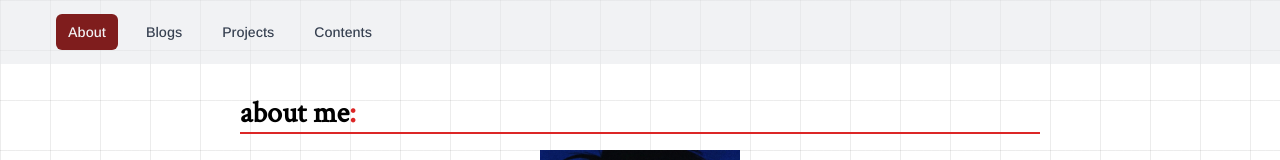
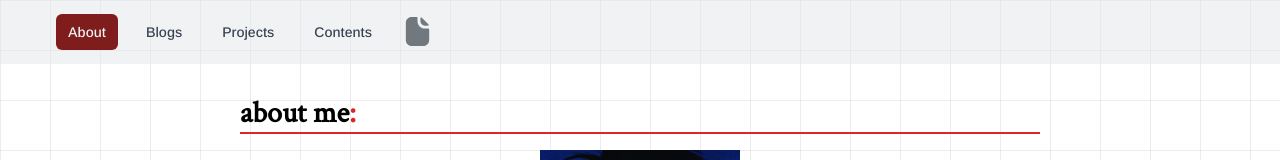
Before and after one commit to zlrkw11/zl-v2, a Next.js app: page / in a window 1280 px wide. Shown: the top 160 px of the page. Built offline with nearby package versions, Linux system fonts and the light colour scheme.

Commit message:
feat: cv link with icon

```diff
--- a/app/components/Navbar.tsx
+++ b/app/components/Navbar.tsx
@@ -8,6 +8,10 @@ import {
 import { Bars3Icon, BellIcon, XMarkIcon } from "@heroicons/react/24/outline";
 import { Arimo } from "next/font/google";
 import { usePathname } from "next/navigation";
+import Link from "next/link";
+import Image from "next/image";
+import cv from "../../public/assets/file-text-clean-svgrepo-com.svg";
+
 const ArimoFont = Arimo({
   subsets: ["latin"],
   weight: "500",
@@ -59,13 +63,22 @@ export default function Navbar() {
                     {item.name}
                   </a>
                 ))}
+                <Link className="" href="/cv">
+                  <Image
+                    src={cv}
+                    alt="CV"
+                    width={35}
+                    height={35}
+                    className=""
+                  />
+                </Link>
               </div>
             </div>
           </div>
         </div>
       </div>
 
-      <DisclosurePanel className="sm:hidden">
+      <DisclosurePanel className="sm:hidden flex-col flex">
         <div className="space-y-1 px-2 pt-2 pb-3">
           {navigation.map((item) => (
             <DisclosureButton
@@ -82,8 +95,11 @@ export default function Navbar() {
             >
               {item.name}
             </DisclosureButton>
-          ))}
-        </div>
+          ))}{" "}
+        </div>{" "}
+        <Link className="ml-4" href="/cv">
+          <Image src={cv} alt="CV" width={35} height={35} className="" />
+        </Link>
       </DisclosurePanel>
     </Disclosure>
   );
```
